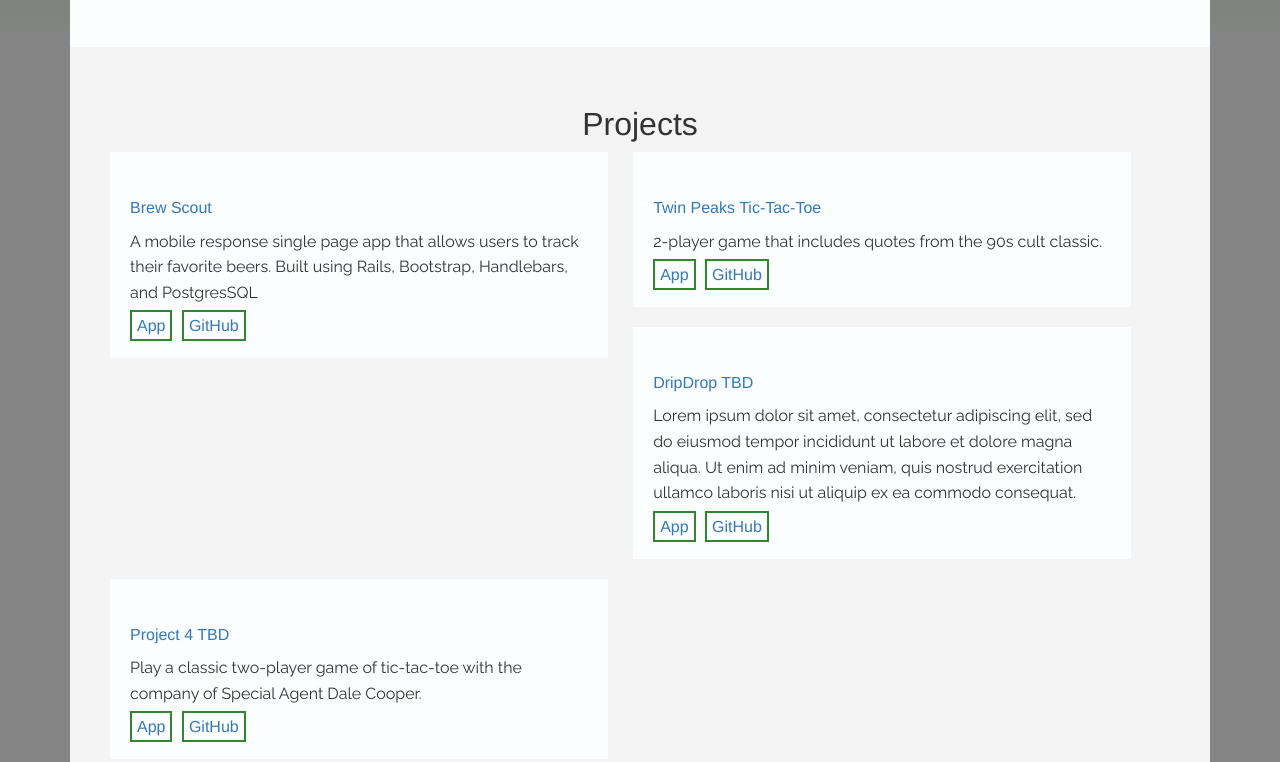
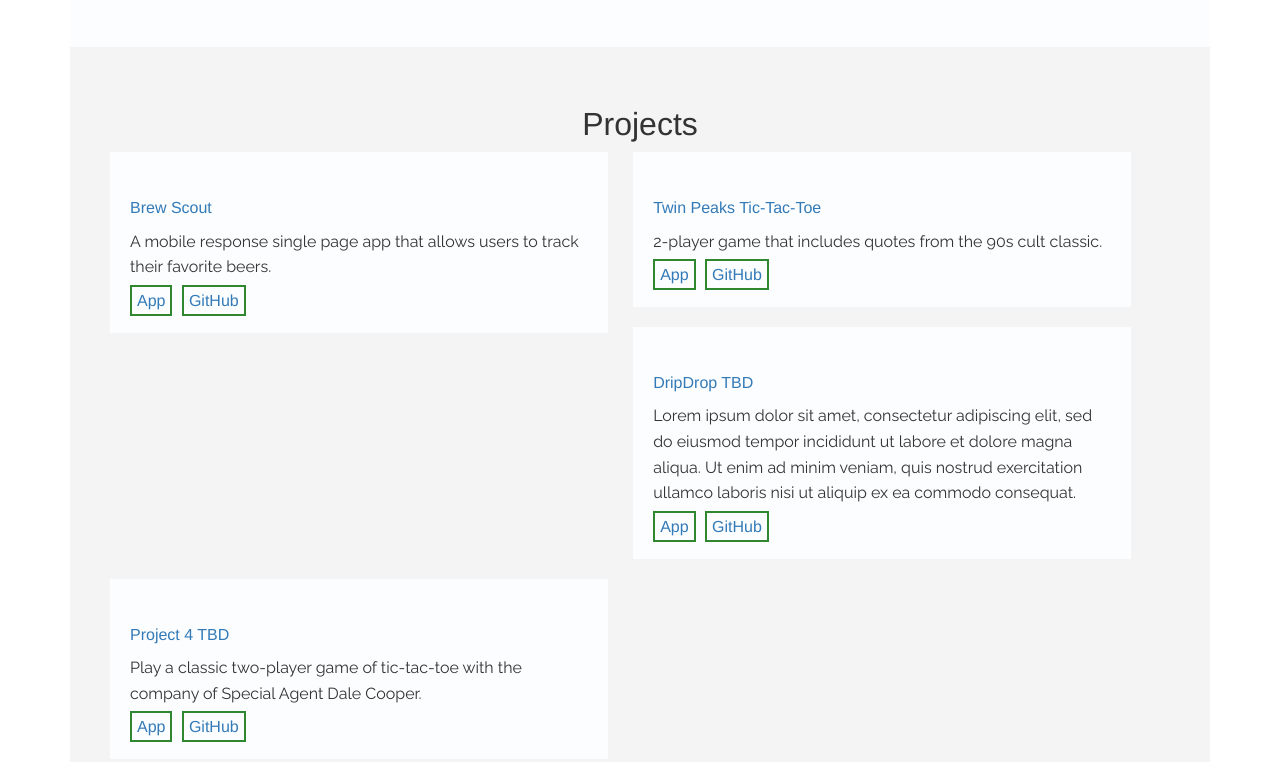
Before and after one commit to artpylon/mattgray_portfolio, a website: page index.html in a window 1280 px wide. Shown: the part 685-1447 px from the top of the page. Drawn offline with nearby package versions, Linux system fonts and the light colour scheme.

Commit message:
Remove body styling

```diff
--- a/index.html
+++ b/index.html
@@ -127,8 +127,7 @@
                 <a href="https://artpylon.github.io/brew-scout_front-end/" target="_blank" href="">Brew Scout</a>
             </h3>
                 <p>A mobile response single page app that allows users to track
-                  their favorite beers. Built using Rails, Bootstrap, Handlebars,
-                  and PostgresSQL</p>
+                  their favorite beers.</p>
 
                 <a href="https://artpylon.github.io/brew-scout_front-end/" class="ghost-button" target="_blank" href="">App</a>
 
--- a/main.css
+++ b/main.css
@@ -121,8 +121,8 @@ a {
 }*/
 
 body {
-  background: linear-gradient(180deg, #2f872f, #838483 40%);
-  background-color: #838483;
+  /*background: linear-gradient(180deg, #2f872f, #838483 40%);
+  background-color: #838483;*/
   margin: 0;
 }
 
```
Also changed, not shown: index.js (+0 -13 lines).
